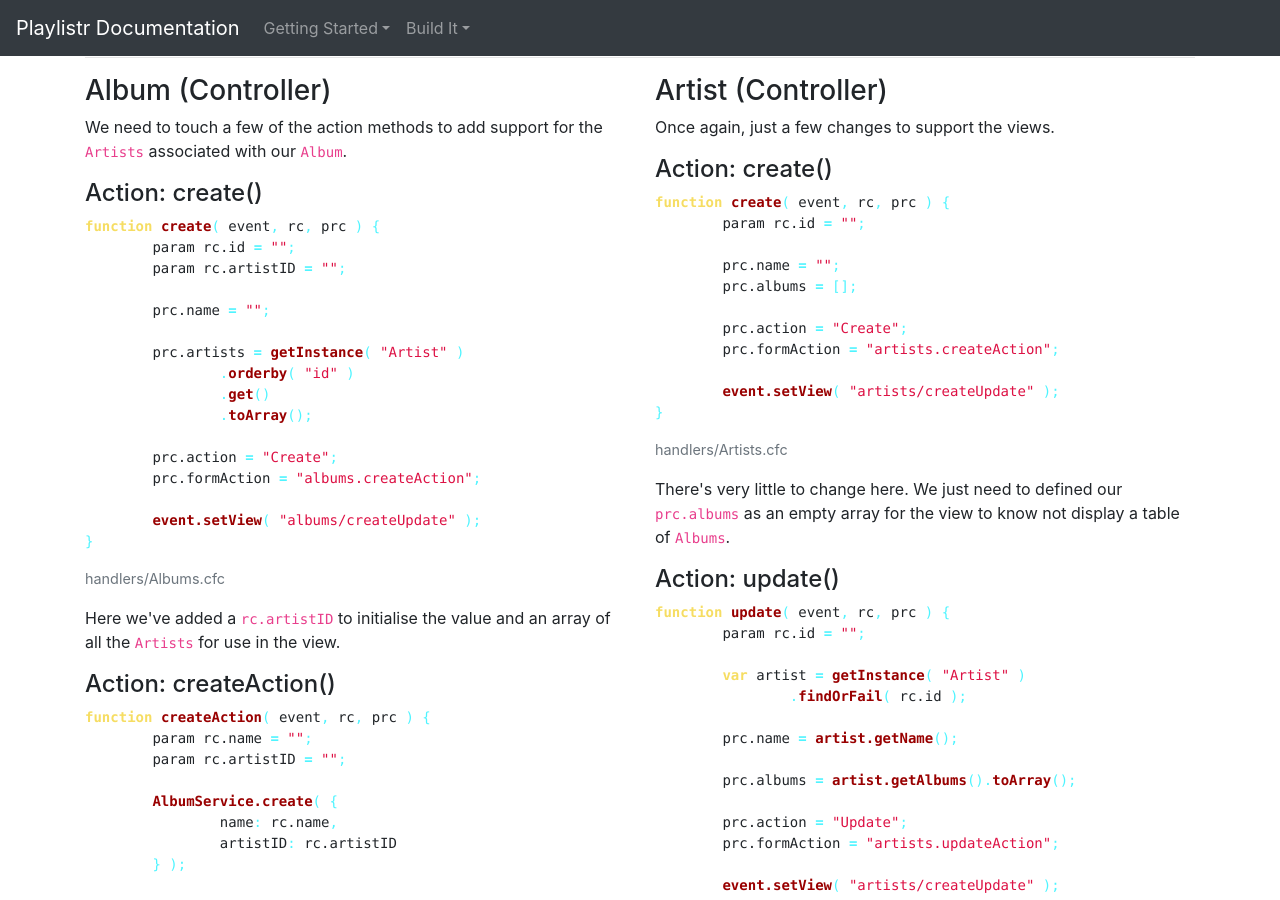
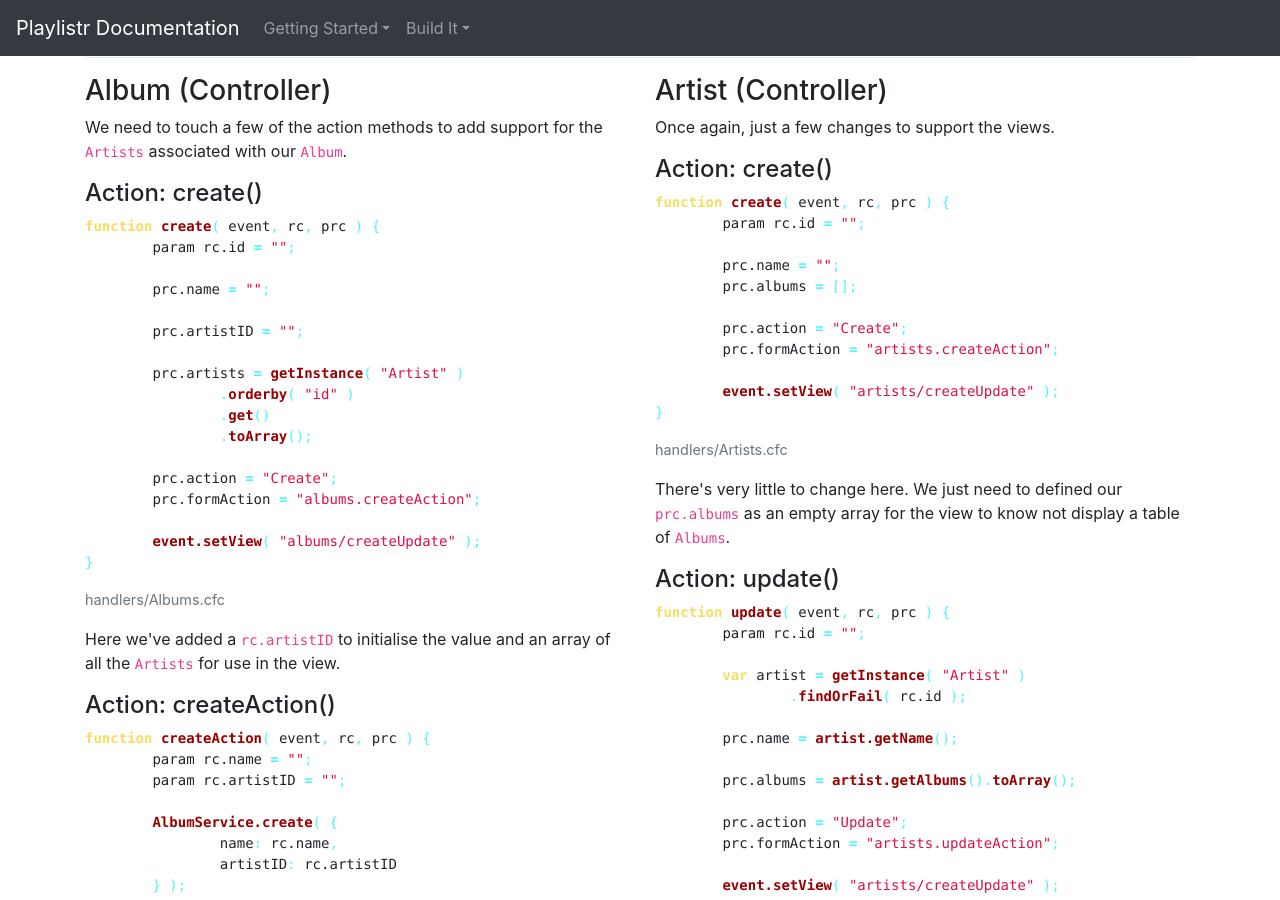
Before and after one commit to richardherbert/playlistr, a Jekyll site: the page built from build-it/albums-artists.html, in a window 1280 px wide and 900 px high, scrolled down 1613 px. Built offline with Jekyll 4.4.1, drawn with Linux system fonts in a browser that asks for light colours; nearby versions of some CDN libraries.

Commit message:
Code sample corrected

```diff
--- a/build-it/albums-artists.html
+++ b/build-it/albums-artists.html
@@ -127,9 +127,10 @@ component extends="quick.models.BaseEntity" {
 			{%- highlight cfscript %}
 function create( event, rc, prc ) {
 	param rc.id = "";
-	param rc.artistID = "";
 
 	prc.name = "";
+
+	prc.artistID = "";
 
 	prc.artists = getInstance( "Artist" )
 		.orderby( "id" )
```
